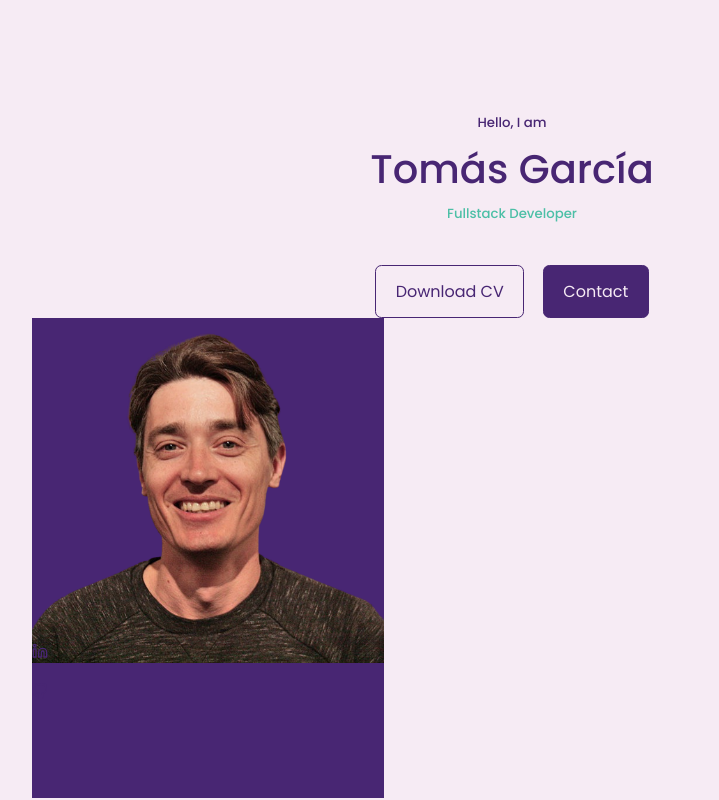
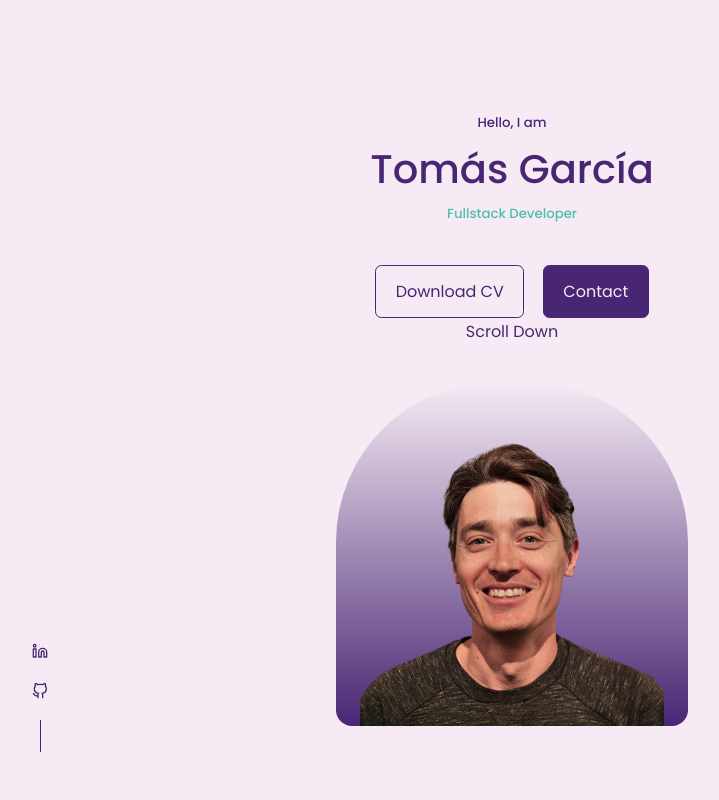
Before and after one commit to TomasGarciaDev/react-portfolio-website, a React (Create React App) app: page / in a window 1280 px wide. Shown: the top 800 px of the page, without its empty margins (128-847 px from the left). Built offline with nearby package versions, Linux system fonts and the light colour scheme.

Commit message:
ME image CSS added

```diff
--- a/src/components/header/header.css
+++ b/src/components/header/header.css
@@ -40,7 +40,14 @@ header {
 /* ========== ME ========== */
 
 .me {
-  background: var(--color-primary);
+  background: linear-gradient(transparent, var(--color-primary));
   width: 22rem;
-  height: 30rem;
+  height: 21.5rem;
+  position: absolute;
+  left: 50%;
+  transform: translateX(-50%);
+  margin-top: 4rem;
+  border-radius: 10rem 10rem 1rem 1rem;
+  overflow: hidden;
+  padding: 3rem 1.5rem 1.5rem 1.5rem;
 }
```
